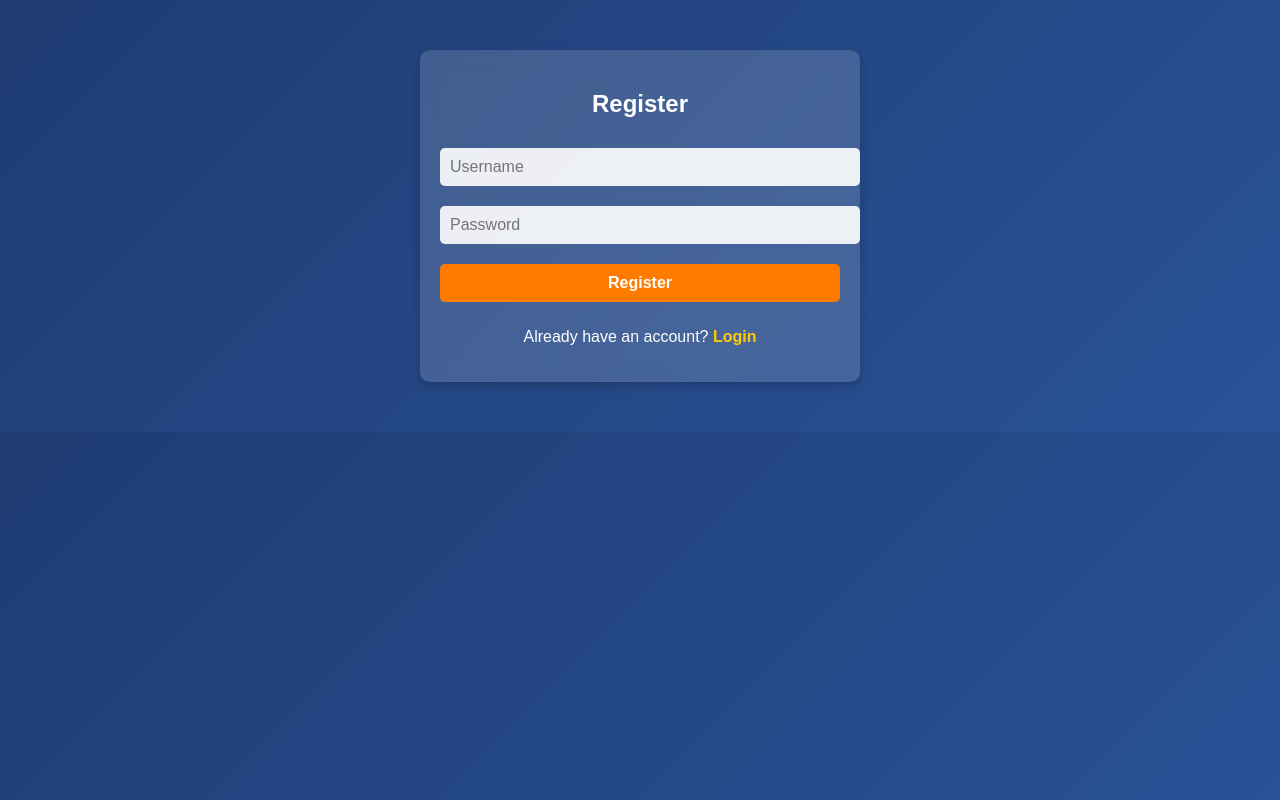
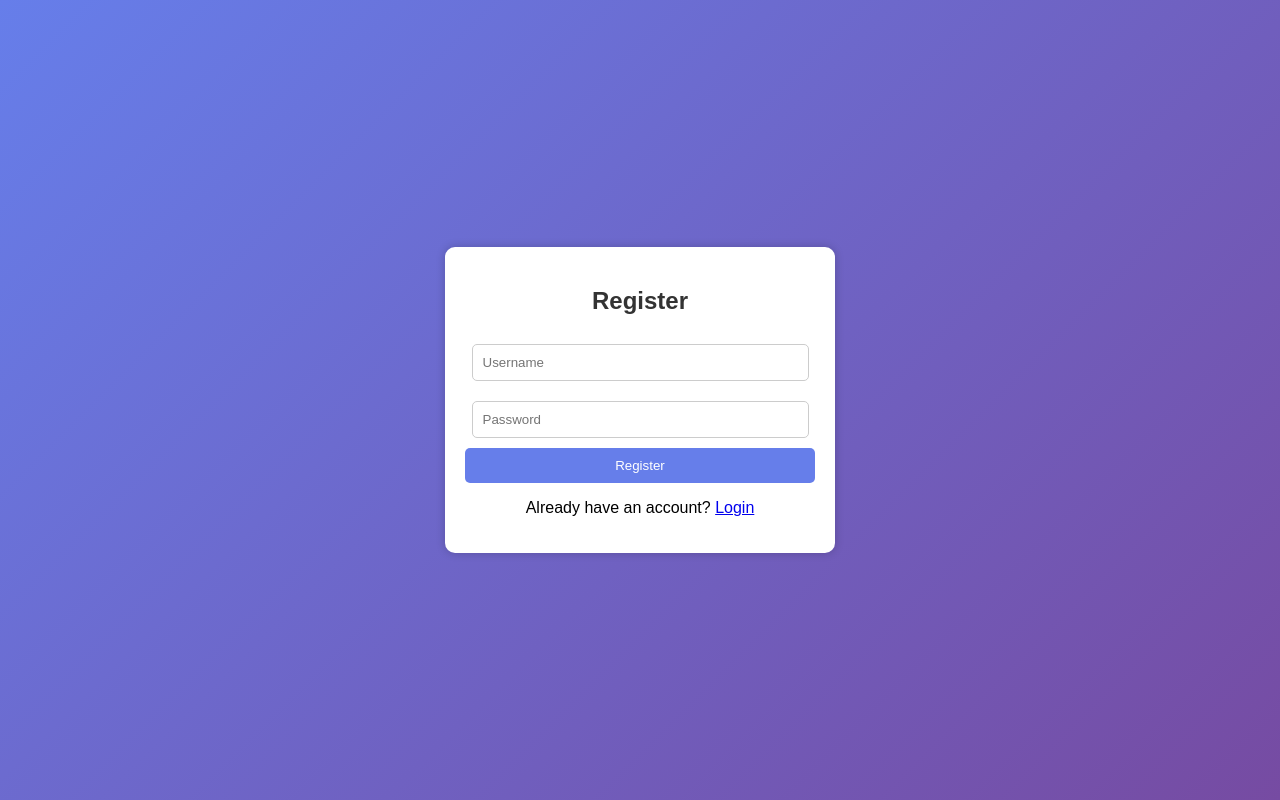
Before and after one commit to acecode101/todo-app-with-authentication, a Flask app: page /register in a window 1280 px wide. Run offline with Flask 3, Linux system fonts and the light colour scheme.

Commit message:
Update style.css

```diff
--- a/static/style.css
+++ b/static/style.css
@@ -1,76 +1,57 @@
-/* General Styles */
 body {
-    font-family: 'Poppins', sans-serif;
-    background: linear-gradient(135deg, #1e3c72, #2a5298);
-    color: #ffffff;
-    text-align: center;
+    font-family: Arial, sans-serif;
+    background: linear-gradient(135deg, #667eea, #764ba2);
+    display: flex;
+    justify-content: center;
+    align-items: center;
+    height: 100vh;
     margin: 0;
-    padding: 0;
 }
 
-/* Container Styles */
 .container {
-    max-width: 400px;
-    margin: 50px auto;
+    background: white;
     padding: 20px;
-    background: rgba(255, 255, 255, 0.15);
+    width: 350px;
+    text-align: center;
     border-radius: 10px;
-    backdrop-filter: blur(10px);
-    box-shadow: 0 4px 10px rgba(0, 0, 0, 0.2);
+    box-shadow: 0px 0px 10px rgba(0, 0, 0, 0.2);
 }
 
-/* Form Styles */
-input[type="text"],
-input[type="password"],
+h2 {
+    color: #333;
+}
+
+input {
+    width: 90%;
+    padding: 10px;
+    margin: 10px 0;
+    border: 1px solid #ccc;
+    border-radius: 5px;
+}
+
 button {
     width: 100%;
     padding: 10px;
-    margin: 10px 0;
+    background-color: #667eea;
+    color: white;
     border: none;
     border-radius: 5px;
-    font-size: 16px;
-}
-
-/* Input Fields */
-input[type="text"],
-input[type="password"] {
-    background: rgba(255, 255, 255, 0.9);
-    color: #333;
-    outline: none;
-}
-
-/* Buttons */
-button {
-    background: #ff7b00;
-    color: white;
-    font-weight: bold;
     cursor: pointer;
-    transition: 0.3s;
 }
 
 button:hover {
-    background: #e66a00;
+    background-color: #5a67d8;
 }
 
-/* Links */
-a {
-    color: #ffcc00;
-    text-decoration: none;
-    font-weight: bold;
+.alert {
+    padding: 10px;
+    margin: 10px 0;
+    border-radius: 5px;
+    color: white;
+    text-align: center;
 }
 
-a:hover {
-    text-decoration: underline;
-}
-
-/* Headings */
-h1 {
-    font-size: 28px;
-}
-
-/* Responsive Design */
-@media (max-width: 600px) {
-    .container {
-        width: 90%;
-    }
-}
+.alert-success { background-color: #28a745; }
+.alert-danger { background-color: #dc3545; }
+.alert-warning { background-color: #ffc107; }
+.alert-info { background-color: #17a2b8; }
```
